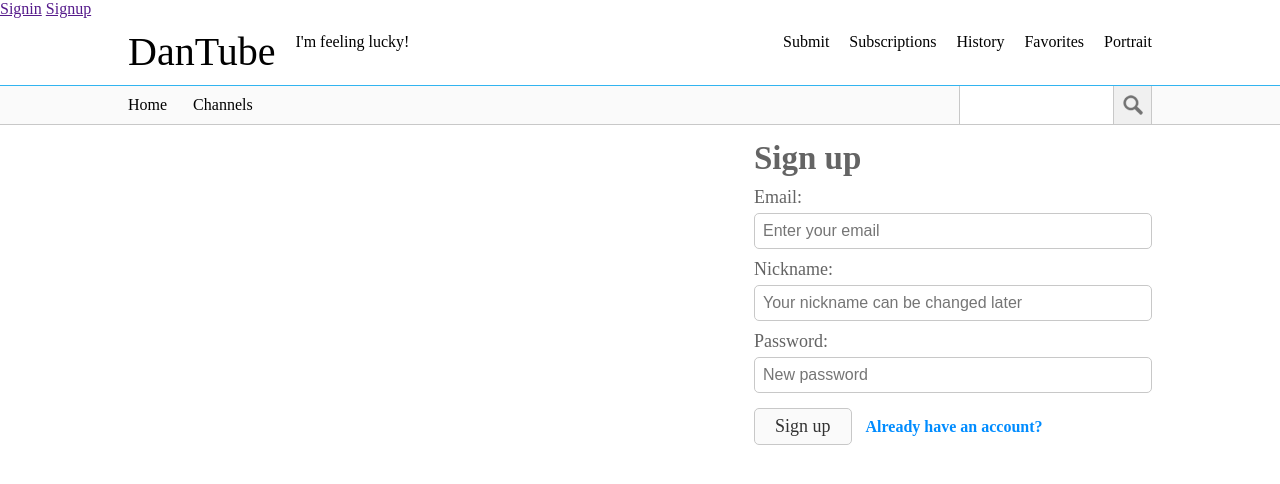
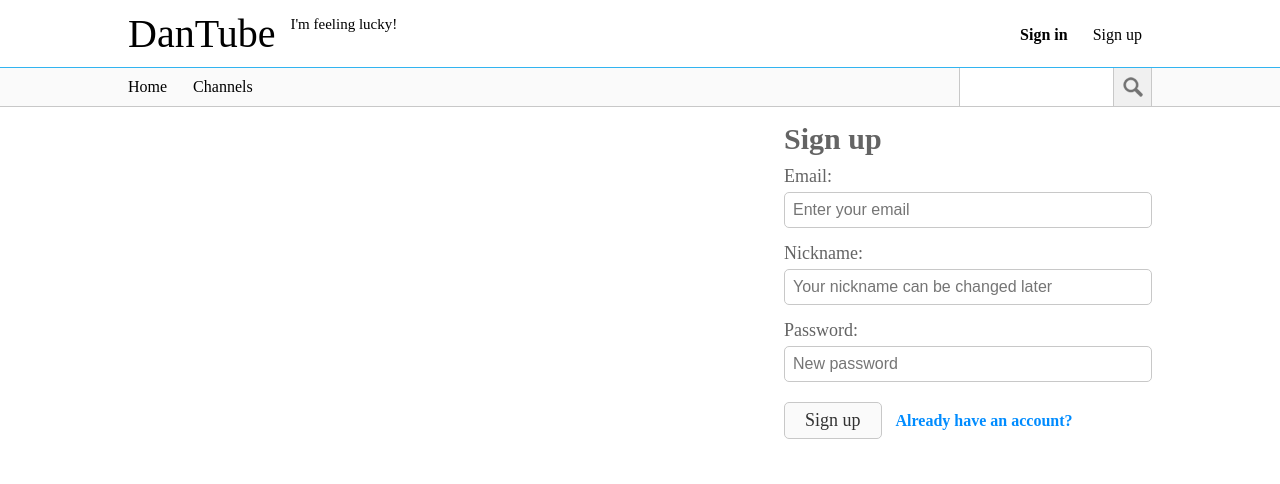
Before and after one commit to teststaybaka/DanTube, a Python web app: template template/signup.html in a window 1280 px wide. Shown: the top 484 px of the page. Run offline with Jinja, Linux system fonts and the light colour scheme; the template is opened without the code that fills it, so the values that code supplies are empty.

Commit message:
sign in and up message show in page; add user box; move log out link to it;

```diff
--- a/static/base.css
+++ b/static/base.css
@@ -6,7 +6,7 @@ body {
 }
 
 #user-bar-background {
-    padding-top: 10px;
+	padding-top: 10px;
     padding-bottom: 10px;
     min-width: 1024px;
     background-color: rgb(255,255,255);
@@ -58,22 +58,178 @@ div.left {
 }
 
 div.navi {
-	padding-top: 5px;
-	margin-left: 20px;
+	margin-top: 10px;
+	padding: 6px 10px;
+	margin-left: 5px;
 	cursor: pointer;
 	display: inline-block;
+}
+
+div.link:hover {
+	color: rgb(0,140,255);
+}
+
+#signin-nav-button {
+	font-weight: bold;
+}
+
+#feeling-lucky {
+	margin-top: 0;
+	font-size: 15px;
+}
+
+#feeling-lucky:hover {
+	text-shadow:0 0 2px rgb(150,150,150);
+	color: rgb(0,0,0);
+}
+
+#portrait {
+	margin-left: 5px;
+	margin-top: 10px;
+}
+
+#portrait-img {
+	padding: 6px 10px;
+	cursor: pointer;
 }
 
 #user-box {
 	position: absolute;
 	display: none;
-	right: 0;
-	background-color: white;
+	right: 7px;
+	background-color: rgb(255,255,255);
+	border: 1px solid rgb(200,200,200);
 	z-index: 1;
+	width: 220px;
+	/*height: 125px;*/
+	top: 100%;
 }
 
-#portrait:hover #user-box {
+#user-box:before, #user-box:after {
+	bottom: 100%;
+	left: 85%;
+	border: solid transparent;
+	content: " ";
+	height: 0;
+	width: 0;
+	position: absolute;
+	pointer-events: none;
+}
+
+#user-box:after {
+	border-bottom-color: rgb(255, 255, 255);
+	border-width: 10px;
+	margin-left: -10px;
+}
+
+#user-box:before {
+	border-bottom-color: rgb(200, 200, 200);
+	border-width: 11px;
+	margin-left: -11px;
+}
+
+#user-box.show {
 	display: inline-block;
+}
+
+#user-box-nickname {
+	width: 100%;
+	border-bottom: 1px solid rgb(200,200,200);
+	padding: 10px 10px;
+	-webkit-box-sizing: border-box; /* Safari/Chrome, other WebKit */
+	-moz-box-sizing: border-box;    /* Firefox, other Gecko */
+	box-sizing: border-box;
+	font-weight: bold;
+	font-size: 14px;
+}
+
+#user-message-container {
+	padding: 10px;
+	padding-bottom: 0;
+	border-bottom: 1px solid rgb(200,200,200);
+}
+
+#user-at, #user-notification, #user-message {
+	white-space: nowrap;
+	float: left;
+	color: rgb(134,134,134);
+	padding-left: 22px;
+	margin-right: 18px;
+	padding-bottom: 4px;
+	margin-bottom: 6px;
+	cursor: pointer;
+}
+
+#user-at {
+	background-image: url("/static/img/at_icon.png");
+	background-repeat: no-repeat;
+}
+
+#user-at:hover {
+	background-image: url("/static/img/at_icon-hover.png");
+	background-repeat: no-repeat;
+	color: rgb(0,140,255);
+}
+
+#user-notification {
+	background-image: url("/static/img/notification.png");
+	background-repeat: no-repeat;
+}
+
+#user-notification:hover {
+	background-image: url("/static/img/notification-hover.png");
+	background-repeat: no-repeat;
+	color: rgb(0,140,255);
+}
+
+#user-message {
+	background-image: url("/static/img/message.png");
+	background-repeat: no-repeat;
+}
+
+#user-message:hover {
+	background-image: url("/static/img/message-hover.png");
+	background-repeat: no-repeat;
+	color: rgb(0,140,255);
+}
+
+#user-box-bottom-line {
+	background-color: rgb(245,245,245);
+}
+
+#user-config {
+	margin: 6px 10px;
+	width: 24px;
+	height: 24px;
+	background-image: url("/static/img/config.png");
+	float: left;
+	background-repeat: no-repeat;
+	cursor: pointer;
+}
+
+/* Chrome, Safari, Opera */
+@-webkit-keyframes config_hover {
+    from {transform: rotate(0);}
+    to {transform: rotate(360deg);}
+}
+
+/* Standard syntax */
+@keyframes config_hover {
+    from {transform: rotate(0);}
+    to {transform: rotate(360deg);}
+}
+
+#user-config:hover {
+	-webkit-animation: config_hover 2s linear infinite; /* Chrome, Safari, Opera */
+    animation: config_hover 2s linear infinite;
+}
+
+#logout {
+	padding: 5px 7px;
+	margin: 5px 14px;
+	cursor: pointer;
+	float: right;
+	font-size: 14px;
 }
 
 div.category {
@@ -159,6 +315,7 @@ div.dragdown-menu {
 	background-color: rgb(255,255,255);
 	/*border: 1px solid rgb(200,200,200);*/
 	box-shadow: 0px 4px 4px rgb(200,200,200);
+	z-index: 1;
 }
 
 div.category:hover div.category-name{
--- /dev/null
+++ b/static/base.js
@@ -0,0 +1,15 @@
+function user_box_show(evt) {
+    $('#user-box').addClass('show');
+    evt.stopPropagation();
+}
+
+$(document).click(function(evt) {
+    $('#user-box').removeClass('show');
+});
+
+$(document).ready(function() {
+    var portrait = document.getElementById('portrait');
+    if (portrait != null) {
+        portrait.addEventListener('click', user_box_show);
+    }
+});
--- a/static/signin_up.css
+++ b/static/signin_up.css
@@ -5,10 +5,16 @@
 
 #signup-header, #signin-header {
   color: rgb(100,100,100);
-  font-size: 33px;
+  font-size: 30px;
   font-weight: bold;
   margin-top: 15px;
   margin-bottom: 10px;
+}
+
+#signup-header.loading, #signin-header.loading {
+  background-image: url("/static/img/ajax-loader.gif");
+  background-repeat: no-repeat;
+  background-position: 110px 12px;
 }
 
 label.form-label, label.check-label {
@@ -42,12 +48,12 @@ label.check-label {
 
 input.inputtext, input.inputpassword {
   display: block;
-  width: 380px;
+  width: 350px;
   border: 1px solid rgb(200,200,200);
   border-radius: 5px;
   padding: 8px 8px;
   outline: none;
-  margin-bottom: 10px;
+  margin-bottom: 15px;
   font-size: 16px;
 }
 
@@ -114,35 +120,72 @@ span.other-option {
 
 #forgot-password {
   font-size: 14px;
-  margin-left: 210px;
+  margin-left: 180px;
   margin-right: 0;
 }
 
-#signup-success, #signup-fail, #signin-success, #signin-fail {
-  display: none;
-  color: rgb(55,205,2);
-  margin: 5px 0;
-  width: 398px;
-  font-size: 18px;
+/* Chrome, Safari, Opera */
+@-webkit-keyframes message_show {
+    from {height: 0px;
+          opacity: 0;}
+    to {height: 65px;
+        opacity: 1;}
 }
 
-#signup-fail, #signin-fail {
-  color: rgb(192,62,62);
+/* Standard syntax */
+@keyframes message_show {
+    from {height: 0px;
+          opacity: 0;}
+    to {height: 65px;;
+        opacity: 1;}
 }
 
-#signup-success.show, #signup-fail.show, #signin-success.show, #signin-fail.show {
-  display: block;
+#signup-message, #signin-message {
+  margin: 5px 0;
+  width: 368px;
+  font-size: 18px;
+  height: 0;
+  overflow-y: hidden;
+  -webkit-animation: message_show .5s; /* Chrome, Safari, Opera */
+  animation: message_show .5s;
+  height: 65px;
+}
+
+#signup-message.success, #signin-message.success {
+  color: rgb(48,182,1);
+}
+
+#signup-message.fail, #signin-message.fail {
+  color: rgb(192,62,62);
 }
 
 div.input-error-message {
   position: absolute;
-  right: 405px;
+  right: 375px;
   white-space: nowrap;
   display: none;
 }
 
+/* Chrome, Safari, Opera */
+@-webkit-keyframes input_error_show {
+    from {transform: translateX(40px);
+          opacity: 0;}
+    to {transform: translateX(0);
+        opacity: 1;}
+}
+
+/* Standard syntax */
+@keyframes input_error_show {
+    from {transform: translateX(40px);
+          opacity: 0;}
+    to {transform: translateX(0);
+        opacity: 1;}
+}
+
 div.input-error-message.show {
   display: inline-table;
+  -webkit-animation: input_error_show .5s; /* Chrome, Safari, Opera */
+  animation: input_error_show .5s;
 }
 
 div.input-error-message span {
--- a/static/signup.js
+++ b/static/signup.js
@@ -1,13 +1,9 @@
 $(document).ready(function() {
     $('#signupform input[name="nickname"]').focusout(function(evt) {
-        var nickname = evt.target.value;
+        var nickname = evt.target.value.trim();
         if (!nickname) {
             $('#nickname-error').addClass('show');
-            $('#nickname-error span').text('Your nickname is the name that will be seen by others.');
-            $(evt.target).addClass('error');
-        } else if (nickname.indexOf(' ') != -1) {
-            $('#nickname-error').addClass('show');
-            $('#nickname-error span').text('Nickname can\'t contain any space.');
+            $('#nickname-error span').text('Your nickname can\'t contain: / \\ : * ? " < > |');
             $(evt.target).addClass('error');
         } else if (nickname.length > 30) {
             $('#nickname-error').addClass('show');
@@ -93,8 +89,13 @@ $(document).ready(function() {
     })
 
     $('#signupform').submit(function(evt) {
+        // evt.preventDefault();
+        $('#signup-header').addClass('loading');
+
+        var button = document.querySelector('#signupform input[type="submit"]');
+        button.disabled = true;
+
         var error = false;
-
         var email = $('#signupform input[name="email"]')[0].value.trim();
         var email_re = /^[a-z0-9!#$%&'*+/=?^_`{|}~-]+(?:\.[a-z0-9!#$%&'*+/=?^_`{|}~-]+)*@(?:[a-z0-9](?:[a-z0-9-]*[a-z0-9])?\.)+[a-z0-9](?:[a-z0-9-]*[a-z0-9])?$/;
         if (!email || !email_re.test(email)) {
@@ -127,15 +128,10 @@ $(document).ready(function() {
             error = true;
         }
 
-        var nickname = $('#signupform input[name="nickname"]')[0].value;
+        var nickname = $('#signupform input[name="nickname"]')[0].value.trim();
         if (!nickname) {
             $('#nickname-error').addClass('show');
             $('#nickname-error span').text('Your nickname is the name that will be seen by others.');
-            $('#signupform input[name="nickname"]').addClass('error');
-            error = true;
-        } else if (nickname.indexOf(' ') != -1) {
-            $('#nickname-error').addClass('show');
-            $('#nickname-error span').text('Nickname can\'t contain any space.');
             $('#signupform input[name="nickname"]').addClass('error');
             error = true;
         } else if (nickname.length > 30) {
@@ -146,6 +142,8 @@ $(document).ready(function() {
         }
 
         if (error) {
+            button.disabled = false;
+            $('#signup-header').removeClass('loading');
             return false;
         }
 
@@ -156,19 +154,22 @@ $(document).ready(function() {
             success: function(result) {
                 console.log(result);
                 if(result === 'success') {
-                    $('#signup-success').addClass('show');
-                    $('#signup-fail').removeClass('show');
+                    $('#signup-message').remove();
+                    $('#signup-header').after('<div id="signup-message" class="success">Sign up successfully! An email has been sent to you to activate your account. Redirecting to home page in 3 seconds...</div>');
                     setTimeout(function(){
                         window.location.replace('/');
                     }, 3000);
                 } else {
-                    $('#signup-success').removeClass('show');
-                    $('#signup-fail').addClass('show');
+                    $('#signup-message').remove();
+                    $('#signup-header').after('<div id="signup-message" class="fail">Sign up failed for some reason.</div>');
+                    button.disabled = false;
                 }
+                $('#signup-header').removeClass('loading');
             },
             error: function (xhr, ajaxOptions, thrownError) {
                 console.log(xhr.status);
                 console.log(thrownError);
+                button.disabled = false;
             }
         });
         return false;
--- a/template/base.html
+++ b/template/base.html
@@ -12,35 +12,34 @@
     </head>
     <body>
     {% block navigation %}
-    <div>
-        {% if message %}
-            <p>Message: {{ message }}</p>
-        {% endif %}
-        {% if is_auth %}
-            <p>Nickname: {{ nickname }}</p>
-            <a href="{{ uri_for('logout') }}">Logout</a>
-        {% else %}
-            <a href="{{ uri_for('signin') }}">Signin</a>
-            <a href="{{ uri_for('signup') }}">Signup</a>
-        {% endif %}
-    </div>
     <div id="user-bar-background">
         <div id="user-bar" class="container">
             <div id="logo" class="left" onclick="location.href='/'">DanTube</div>
-            <div class="navi left">I'm feeling lucky!</div>
-            <div id="portrait" class="navi right">Portrait
+            <div class="navi left link" id="feeling-lucky">I'm feeling lucky!</div>
+            {% if is_auth %}
+            <div id="portrait" class="right">
+                <div id="portrait-img">Portrait</div>
                 <div id="user-box">
-                    <div id="user-name">XXX</div>
-                    <div id="user-at">@Me</div>
-                    <div id="user-notification">My Notifications</div>
-                    <div id="user-message">My Messages</div>
-                    <div id="logout">Logout</div>
+                    <div id="user-box-nickname">{{ nickname }}</div>
+                    <div id="user-message-container" class="container">
+                        <div id="user-at">@Me</div>
+                        <div id="user-notification">Notifications</div>
+                        <div id="user-message">Messages</div>
+                    </div>
+                    <div id="user-box-bottom-line" class="container">
+                        <div id="user-config"></div>
+                        <div id="logout" class="link" onclick="location.href='{{ uri_for('logout') }}'">Sign out</div>
+                    </div>
                 </div>
             </div>
-            <div id="favorites" class="navi right">Favorites</div>
-            <div id="history" class="navi right">History</div>
-            <div id="subscription" class="navi right">Subscriptions</div>
-            <div id="submit" class="navi right" onclick="location.href='/submit'">Submit</div>
+            <div class="navi right link">Favorites</div>
+            <div class="navi right link">History</div>
+            <div class="navi right link">Subscriptions</div>
+            <div class="navi right link" onclick="location.href='{{ uri_for('submit') }}'">Submit</div>
+            {% else %}
+            <div id="signup-nav-button" class="navi right link" onclick="location.href='{{ uri_for('signup') }}'">Sign up</div>
+            <div id="signin-nav-button" class="navi right link" onclick="location.href='{{ uri_for('signin') }}'">Sign in</div>
+            {% endif %}
         </div>
     </div>
     <div id="navigation-bar-background">
--- a/template/signin.html
+++ b/template/signin.html
@@ -8,8 +8,6 @@
 {% block body %}
 <div id="signin-container">
     <div id="signin-header">Sign in</div>
-    <div id="signin-success">Signin successfully! Redirecting to home page in 3 seconds...</div>
-    <div id="signin-fail">Signin failed! <br> Email and password doesn't match.</div>
     <form id="signinform" action="{{ uri_for('signin') }}" method="post">
         <label for="email" class="form-label">Email:</label>
         <input type="text" class="inputtext" id="email" name="email" tabindex="1" value="{{ email_value }}" placeholder="Enter your email"></input>
@@ -19,7 +17,7 @@
         </div>
         <input type="password" class="inputpassword" id="password" name="password" tabindex="2" placeholder="Enter your password"></input>
         <label for="remember" class="check-label">
-            <input type="checkbox" class="checkbox" id="remember" name="remember" value="1" tabindex="3" {% if remember %} checked="0" {% endif %}>
+            <input type="checkbox" class="checkbox" id="remember" name="remember" value="1" tabindex="3" checked>
             <span>Remember me</span>
         </label>
         <input class="signin_up-button" type="submit" value="Sign in" />
--- a/template/signup.html
+++ b/template/signup.html
@@ -8,8 +8,6 @@
 {% block body %}
 <div id="signup-container">
     <div id="signup-header">Sign up</div>
-    <div id="signup-success">Signup successfully! An email has been sent to you to activate your account. Redirecting to home page in 3 seconds...</div>
-    <div id="signup-fail">Signup failed for some reason.</div>
     <form id="signupform" action="{{ uri_for('signup') }}" method="post">
         <label for="email" class="form-label">Email:</label>
         <div class="input-error-message" id="email-error">
--- a/urls.py
+++ b/urls.py
@@ -21,7 +21,7 @@ routes = [
     webapp2.Route(r'/signup', login.Signup, name="signup"),
     webapp2.Route(r'/email_check', login.EmailCheck, name="email_check"),
     webapp2.Route(r'/nickname_check', login.NicknameCheck, name="nickname_check"),
-    webapp2.Route(r'/logout', views.Logout, name="logout"),
+    webapp2.Route(r'/logout', login.Logout, name="logout"),
 
     # webapp2.Route(r'/settings/profile', views.ProfileSetting, name="profile_setting"),
     webapp2.Route(r'/settings/avatar', views.AvatarSetting, name="avatar_setting"),
--- a/views.py
+++ b/views.py
@@ -94,12 +94,6 @@ class BaseHandler(webapp2.RequestHandler):
 class Home(BaseHandler):
     def get(self):
         self.render('index')
-
-class Logout(BaseHandler):
-  def get(self):
-    self.auth.unset_session()
-    self.session['message'] = 'Logout successfully'
-    self.redirect(self.uri_for('home'))
 
 def login_required(handler):
   """
```
Also changed, not shown: login.py (+9 -4 lines), models.py (+7 -2 lines), static/signin.js (+14 -5 lines), static/img/ajax-loader.gif (added), static/img/at_icon-hover.png (added), static/img/at_icon.png (added), static/img/config.png (added), static/img/message-hover.png (added), static/img/message.png (added), static/img/notification-hover.png (added), static/img/notification.png (added).
